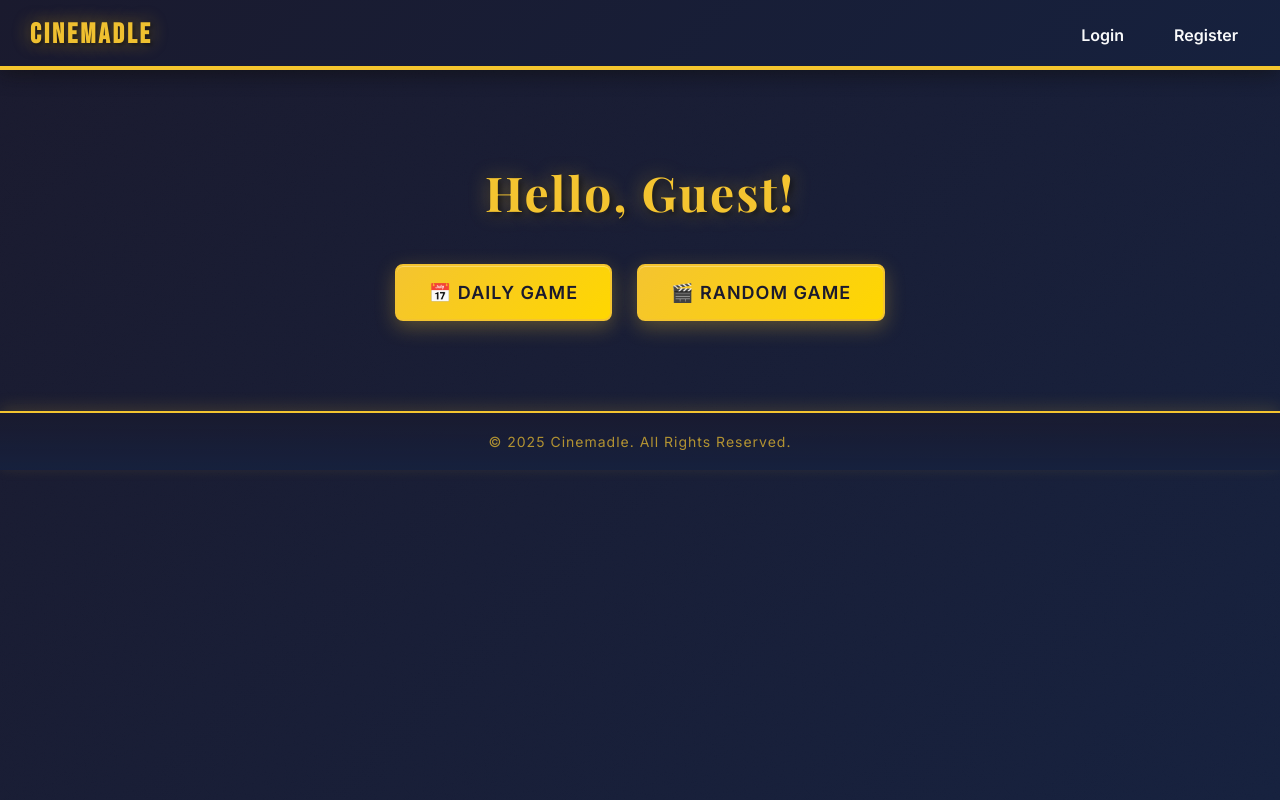
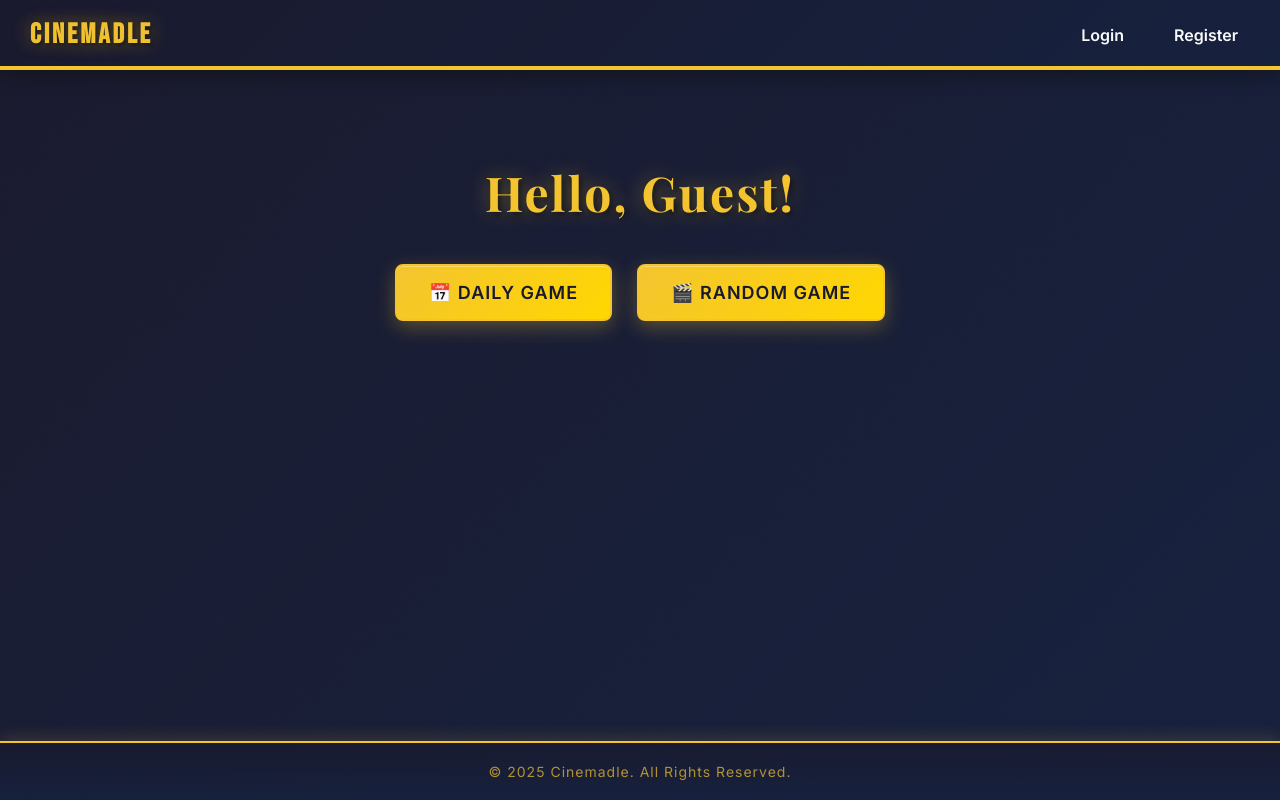
Before and after one commit to bdong516/IT490-Frontend, a PHP site: page / in a window 1280 px wide. Run offline with PHP 8.4, Linux system fonts and the light colour scheme.

Commit message:
Fix footer positioning on all pages using flexbox layout

```diff
--- a/css/styles.css
+++ b/css/styles.css
@@ -22,6 +22,8 @@ body {
   min-height: 100vh;
   position: relative;
   overflow-x: hidden;
+  display: flex;
+  flex-direction: column;
 }
 
 /* Film grain texture overlay */
@@ -131,6 +133,7 @@ main {
   display: flex;
   flex-direction: column;
   align-items: center;
+  flex: 1;
 }
 
 #greeting {
@@ -232,7 +235,8 @@ main {
   display: flex;
   justify-content: center;
   align-items: center;
-  height: 85vh;
+  flex: 1;
+  width: 100%;
 }
 
 .form-box {
@@ -374,7 +378,8 @@ input[type="submit"]:active {
 }
 
 footer {
-  margin-top: 60px;
+  margin-top: auto;
+  width: 100%;
   padding: 20px;
   text-align: center;
   background: linear-gradient(to bottom, rgba(26, 26, 46, 0.8), rgba(22, 33, 62, 0.9));
@@ -384,6 +389,7 @@ footer {
   font-family: var(--font-secondary);
   letter-spacing: 1px;
   box-shadow: 0 -4px 15px rgba(244, 196, 48, 0.15);
+  box-sizing: border-box;
 }
 
 /* Responsive Design */
```
